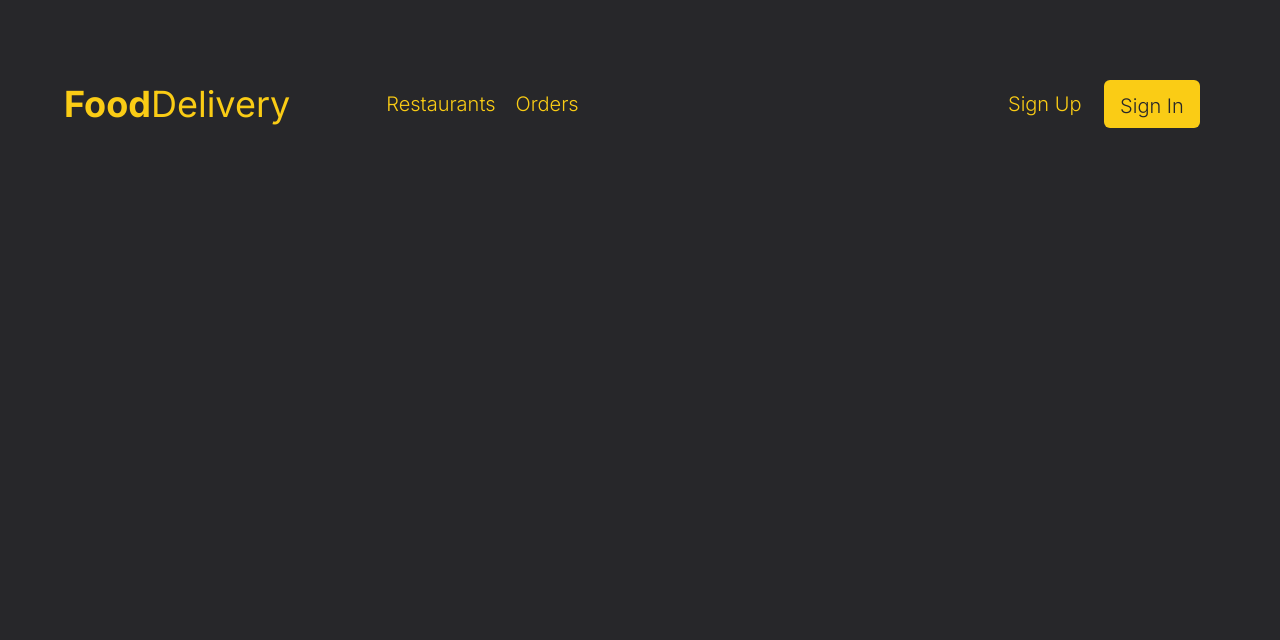
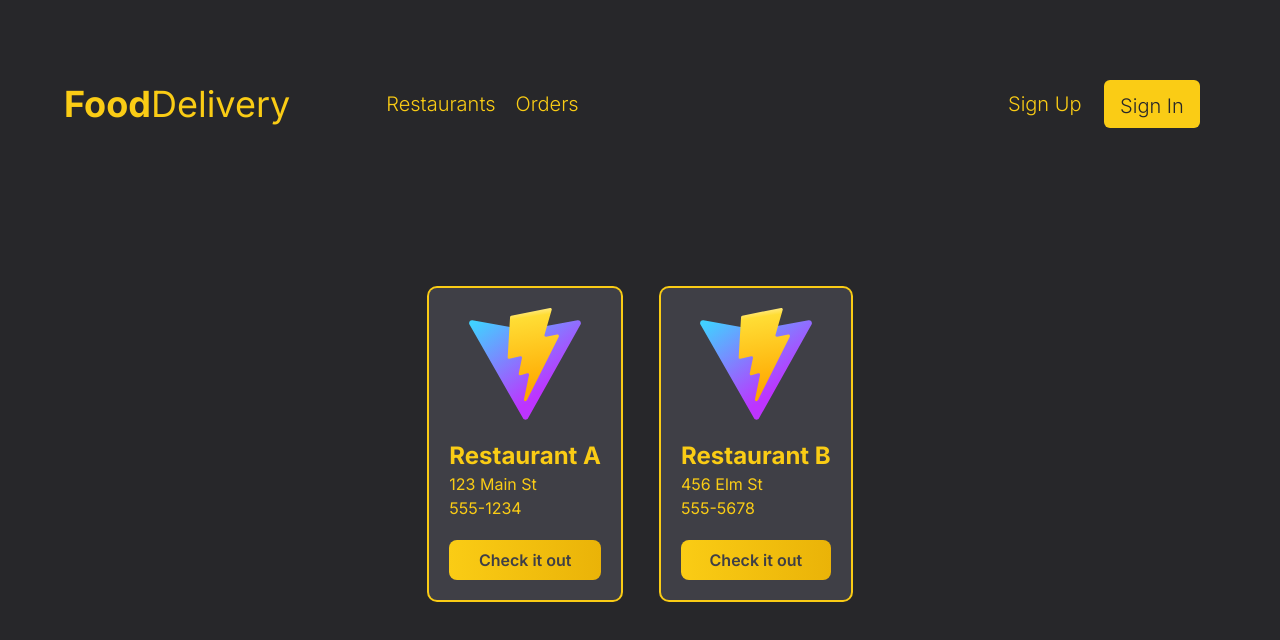
Before and after one commit to arthurdpcm/FoodDelivery, a React (Vite) app: page / in a window 1280 px wide. Shown: the top 640 px of the page. Built offline with nearby package versions, Linux system fonts and the light colour scheme.

Commit message:
feat add card structure and card map

```diff
--- a/mock.json
+++ b/mock.json
@@ -5,14 +5,16 @@
       "name": "John Doe",
       "address": "789 Oak St",
       "telephone": "555-9012",
-      "own_restaurants": [1]
+      "own_restaurants": [1],
+      "cart": []
     },
     {
       "id": 102,
       "name": "Jane Smith",
       "address": "321 Pine St",
       "telephone": "555-3456",
-      "own_restaurants": [2]
+      "own_restaurants": [2],
+      "cart": []
     }
   ],
   "restaurants": [
@@ -22,6 +24,7 @@
       "address": "123 Main St",
       "telephone": "555-1234",
       "owner_id": 101,
+      "photo":"./public/vite.svg",
       "dishes": [
         {
           "dish": "Pizza",
@@ -43,6 +46,7 @@
       "address": "456 Elm St",
       "telephone": "555-5678",
       "owner_id": 102,
+      "photo":"./public/vite.svg",
       "dishes": [
         {
           "dish": "Sushi",
--- a/src/app.tsx
+++ b/src/app.tsx
@@ -9,7 +9,8 @@ interface Card {
   address: string;
   telephone: string;
   owner_id: number;
-  dishes: Dish[]
+  dishes: Dish[];
+  photo?: string;
 }
 
 interface Dish{
--- a/src/components/Card.tsx
+++ b/src/components/Card.tsx
@@ -1,15 +1,28 @@
 import React from 'react';
 
 interface CardProps {
-  title: string;
-  content: string;
+  name: string;
+  address: string;
+  telephone: string;
+  photo?: string;
 }
 
-const Card: React.FC<CardProps> = ({ title, content }) => {
+const Card: React.FC<CardProps> = ({ name, address, telephone, photo }) => {
+  console.log(photo)
   return (
-    <div className="card">
-      <h2>{title}</h2>
-      <p>{content}</p>
+    <div className="bg-zinc-700 ring-2 ring-yellow-400 rounded-lg flex flex-col p-5 ">
+      <img className='w-full h-28'
+        src={photo} alt="Restaurant Image"
+      />
+      <h1 className='sm:text-2xl mt-5'><strong>{name}</strong></h1>
+      <p className='sm:text-md'>{address}</p>
+      <p className='sm:text-md'>{telephone}</p>
+
+      <button className='mt-5 h-10 rounded-lg text-zinc-700 font-semibold w-full bg-gradient-to-r from-yellow-400 to-yellow-500
+              hover:bg-gradient-to-r hover:from-yellow-500 hover:to-yellow-600 tra'
+      >
+        <span>Check it out</span>
+      </button>
     </div>
   );
 };
--- a/src/components/CardsDisplay.tsx
+++ b/src/components/CardsDisplay.tsx
@@ -1,4 +1,5 @@
 import React from 'react';
+import Card from './Card';
 
 interface Card {
   id:number;
@@ -6,7 +7,8 @@ interface Card {
   address: string;
   telephone: string;
   owner_id: number;
-  dishes: Dish[]
+  dishes: Dish[];
+  photo?: string;
 }
 
 interface Dish{
@@ -19,11 +21,17 @@ interface CardsDisplayProps {
 }
 
 const CardsDisplay: React.FC<CardsDisplayProps> = ({ cards }) => {
+  console.log(cards[0])
   return (
     <>
-      {cards.map((card) => {
-        <h1>{card.name}</h1>
-      })}
+      <section className='flex justify-center mt-40 gap-10'>
+        {cards.map((card) => {
+          return <Card key={card.id} name={card.name}
+          address={card.address}
+          telephone={card.telephone}
+          photo={card.photo} />
+        })}
+      </section>
     </>
   );
 };
```
